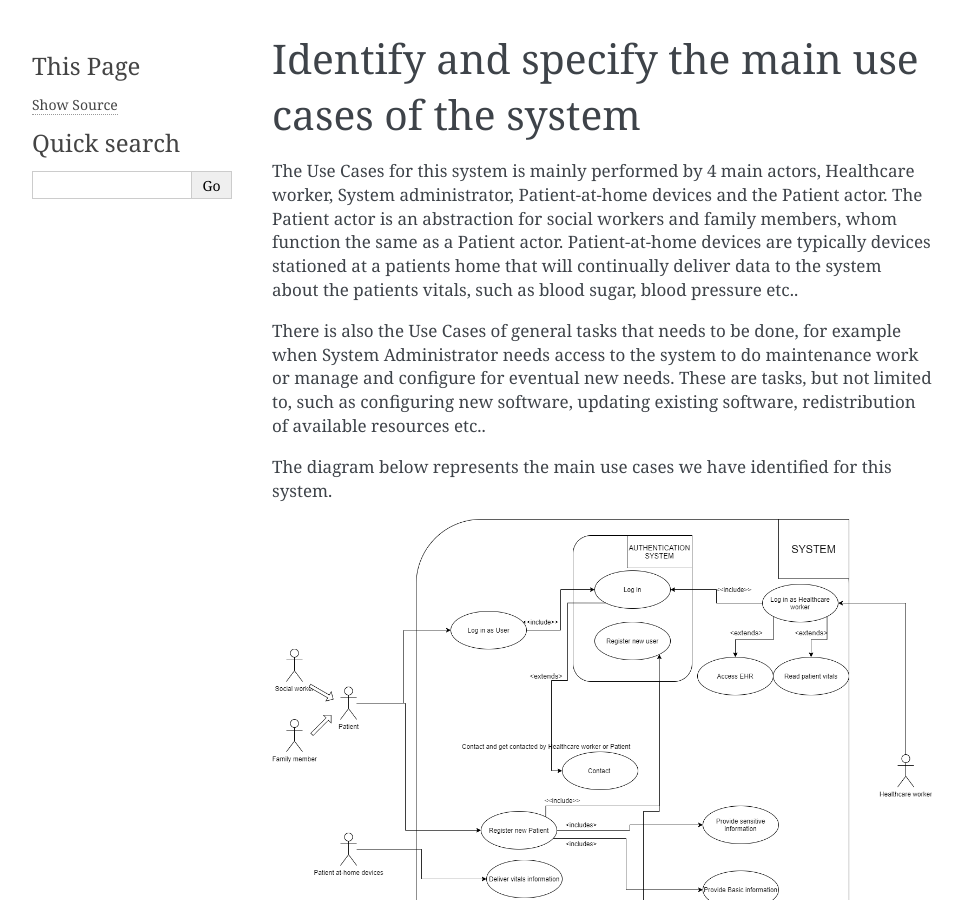
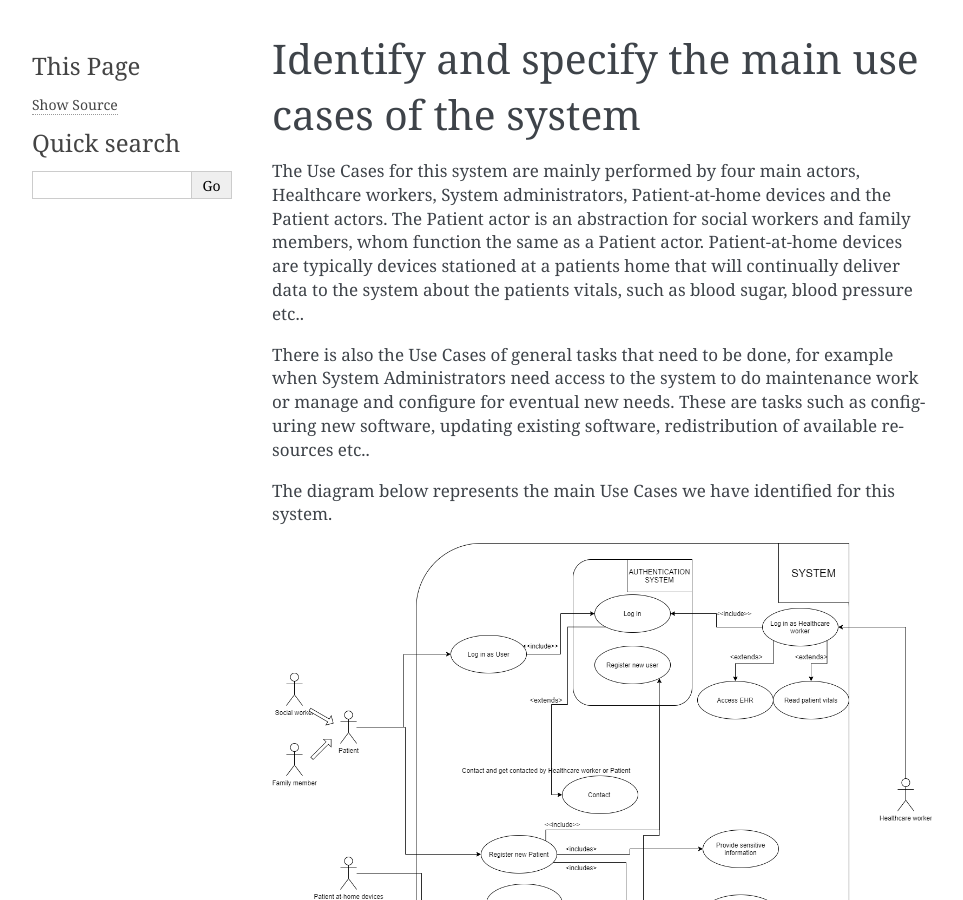
Before and after one commit to SteinarVrenne/school_imt3501, a Sphinx documentation site: the page built from Task 1/source/pages/03e_Main_Use_Cases.rst, in a window 1280 px wide and 900 px high. Shown: the whole window, without its empty margins (148-1111 px from the left). Built offline with Sphinx 7.4.7, drawn with Linux system fonts in a browser that asks for light colours.

Commit message:
3e: skrivefeil

```diff
--- a/Task 1/source/pages/03e_Main_Use_Cases.rst
+++ b/Task 1/source/pages/03e_Main_Use_Cases.rst
@@ -1,11 +1,11 @@
 Identify and specify the main use cases of the system
 -----------------------------------------------------
 
-The Use Cases for this system is mainly performed by 4 main actors, Healthcare worker, System administrator, Patient-at-home devices and the Patient actor. The Patient actor is an abstraction for social workers and family members, whom function the same as a Patient actor. Patient-at-home devices are typically devices stationed at a patients home that will continually deliver data to the system about the patients vitals, such as blood sugar, blood pressure etc..
+The Use Cases for this system are mainly performed by four main actors, Healthcare workers, System administrators, Patient-at-home devices and the Patient actors. The Patient actor is an abstraction for social workers and family members, whom function the same as a Patient actor. Patient-at-home devices are typically devices stationed at a patients home that will continually deliver data to the system about the patients vitals, such as blood sugar, blood pressure etc..
 
-There is also the Use Cases of general tasks that needs to be done, for example when System Administrator needs access to the system to do maintenance work or manage and configure for eventual new needs. These are tasks, but not limited to, such as configuring new software, updating existing software, redistribution of available resources etc..
+There is also the Use Cases of general tasks that need to be done, for example when System Administrators need access to the system to do maintenance work or manage and configure for eventual new needs. These are tasks such as configuring new software, updating existing software, redistribution of available resources etc..
 
-The diagram below represents the main use cases we have identified for this system.
+The diagram below represents the main Use Cases we have identified for this system.
 
 .. Use case diagram
 
```
